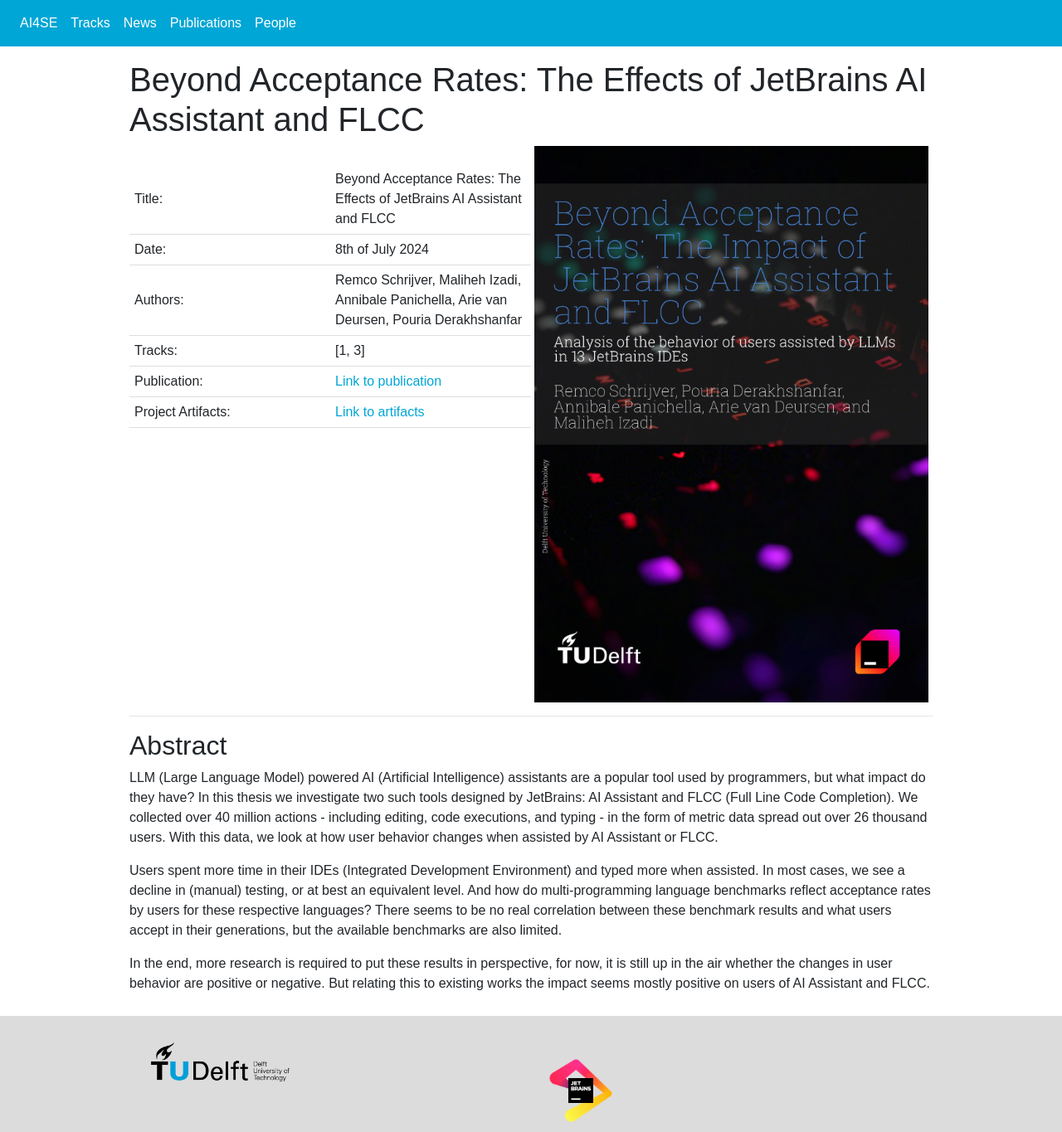
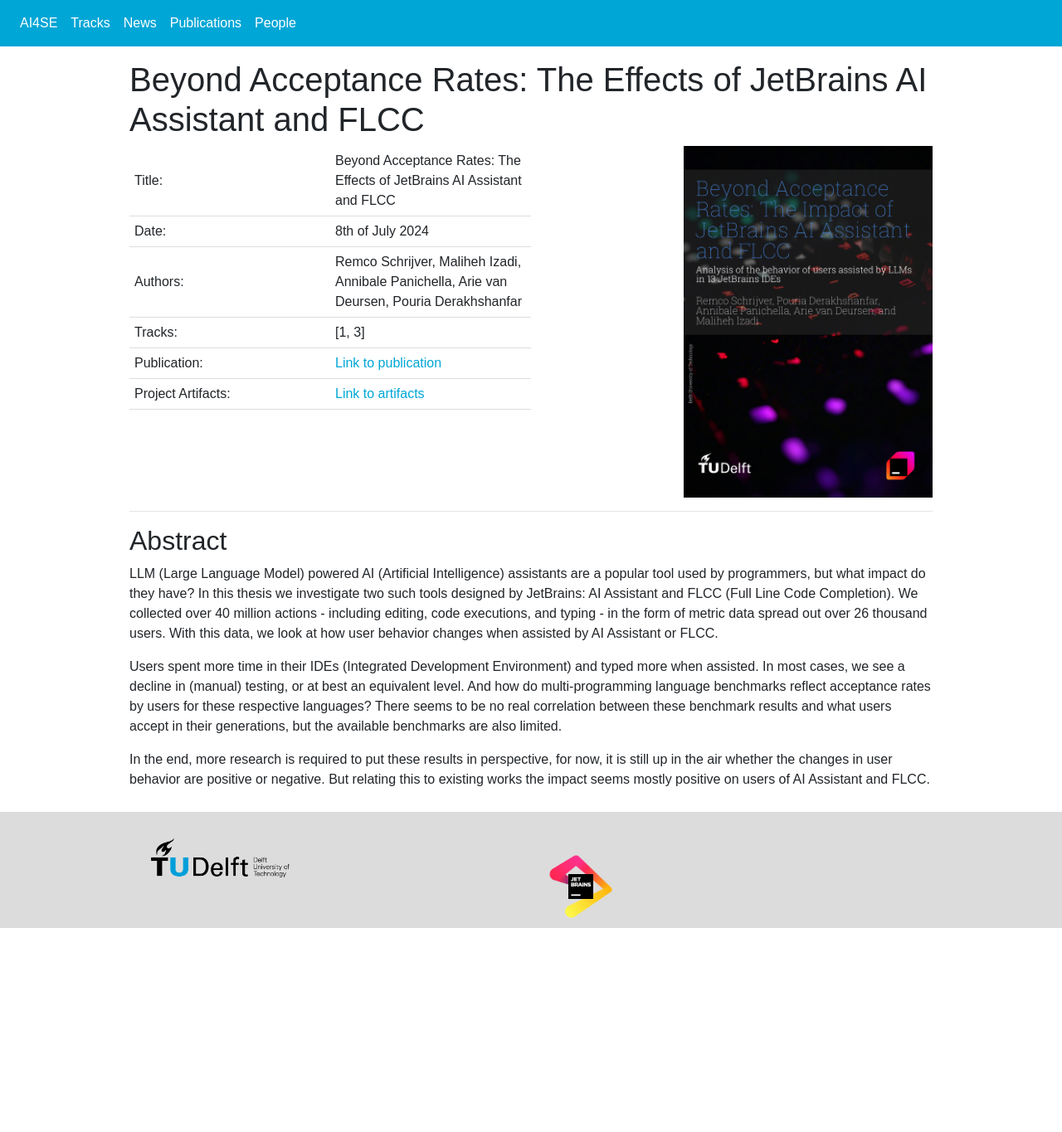
Before and after one commit to SERG-Delft/ai4se-website, a Jekyll site: the page built from _projects/track-1/2024-07-08-beyond-acceptance-rates-thesis-remco-schrijver.md, in a window 1280 px wide. Shown: the whole page at 83% size. Built offline with Jekyll 4.4.1, drawn with Linux system fonts in a browser that asks for light colours; nearby versions of some CDN libraries; after the commit the page ends 1119 px from its top, so only the background shows below that.

Commit message:
Update project page styling

```diff
--- a/_layouts/project.html
+++ b/_layouts/project.html
@@ -3,13 +3,31 @@ layout: page
 ---
 
 <style>
+    .project-container {
+        display: flex;
+        flex-wrap: wrap;
+        justify-content: space-between;
+        align-items: flex-start; /* Aligns items to the start of the container */
+    }
     .project-col {
-        display: inline-block;
-        position: relative;
         text-align: left;
+        padding: none;
+    }
+    .project-col table {
+        width: 100%;
+    }
+
+    @media (max-width: 768px) {
+        .project-container {
+            flex-direction: column;
+        }
+        .project-col {
+            width: 100%;
+            margin: 10px 0;
+        }
     }
 </style>
-
+<div class="project-container">
     <div class="project-col" style="width: 50%">
         <table>
             <tr>
@@ -17,7 +35,7 @@ layout: page
                     Title:
                 </td>
                 <td style="width: 50%; background-color: white;">
-                        {{ page.title}}
+                    {{ page.title }}
                 </td>
             </tr>
             <tr>
@@ -66,10 +84,11 @@ layout: page
             {% endif %}
         </table>
     </div>
-        <div class="project-col" style="min-width: 300px;width: 49%;justify-content:center">
+    <div class="project-col" style="min-width: 300px; width: 30%; text-align: center;">
         {% if page.image %}
-                    <img src="{{ site.baseurl }}/img/{{ page.image }}" alt="{{ post.title }}" title="{{ post.title }}" style="width:100%">
+            <img src="{{ site.baseurl }}/img/{{ page.image }}" alt="{{ post.title }}" title="{{ post.title }}" style="width: 100%">
         {% endif %}
+    </div>
 </div>
 
 
```
Lines whose indentation alone changed are shown as unchanged.
